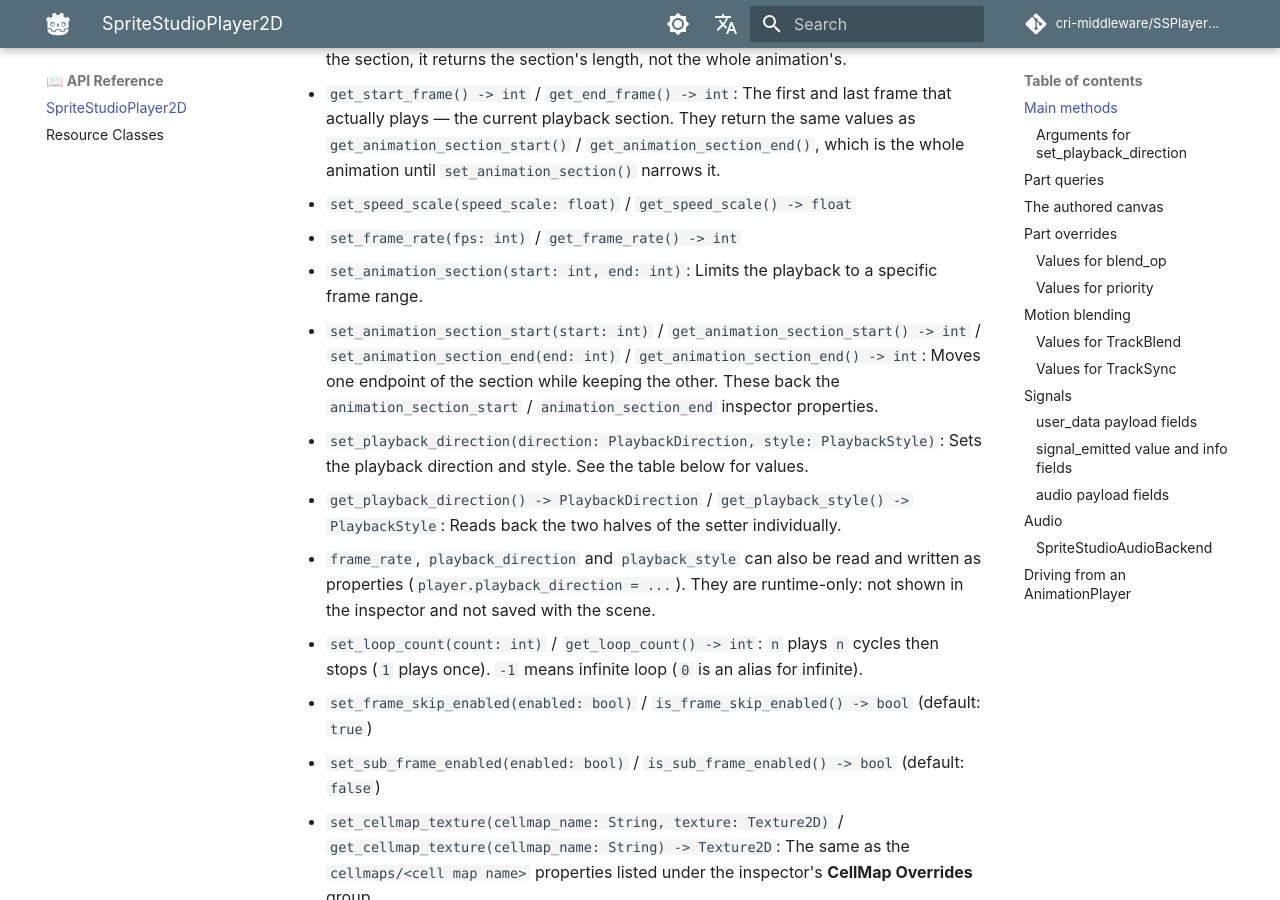
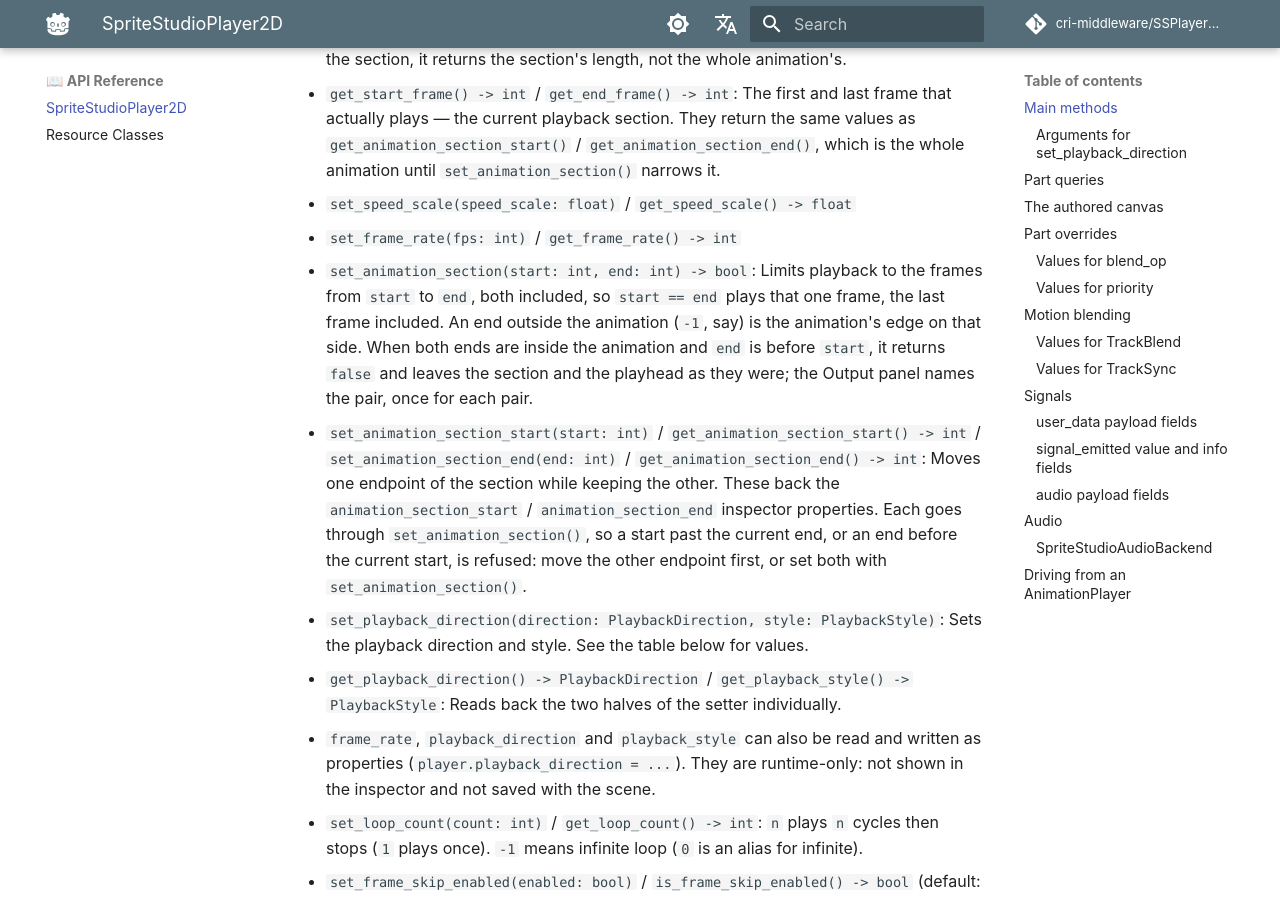
Before and after one commit to SpriteStudio/SSPlayerForGodot, an MkDocs documentation site: the page built from docs/en/api/player.md, in a window 1280 px wide and 900 px high, scrolled down 2280 px. Built offline with MkDocs 1.6.1 and Material for MkDocs 9.7.7, drawn with Linux system fonts in a browser that asks for light colours; comment, search, counter and statistics services are not loaded.

Commit message:
chore(sdk): bump the submodule to 6a48010, and refuse a backward section
Bumps the SDK from 5f7c222 to 6a48010. No .fbs change, so no binding is
regenerated. The C ABI changes one signature:
ss_runtime_set_animation_section returns bool.

cri-middleware/SpriteStudio-SDK#582 refuses a section whose end is
before its start, both ends inside the animation, with InvalidParameter,
and leaves the section and the playhead as they were. An end out of the
animation's range still means the animation's edge on that side.
set_animation_section now returns that result, and on a refusal
SpriteStudioPlayer2D warns once for each (start, end) pair, naming
both, as the SDK's API conventions ask of a command that did nothing.
The animation_section_start and animation_section_end properties keep
the other end, so moving one past the other is refused until the other
end is moved first; the class reference and the docs say so.

cri-middleware/SpriteStudio-SDK#581 lets a section start on the
animation's last frame, which fell back to the whole animation, and
(last, -1) is that frame too. Instance children are stepped by the SDK's
instance slot, so a start label on a child's last frame holds it here
as well.

The headless suite gains a case for each.

Verified with build-runtime.sh build=release from the bumped submodule,
build-extension.sh, deploy-examples.sh and run-tests.sh: 84 cases,
322 assertions, 0 failed, 0 skipped; ENGINE silent.

```diff
--- a/docs/en/api/player.md
+++ b/docs/en/api/player.md
@@ -44,8 +44,8 @@ func _ready() -> void:
 * `get_start_frame() -> int` / `get_end_frame() -> int`: The first and last frame that actually plays — the current playback section. They return the same values as `get_animation_section_start()` / `get_animation_section_end()`, which is the whole animation until `set_animation_section()` narrows it.
 * `set_speed_scale(speed_scale: float)` / `get_speed_scale() -> float`
 * `set_frame_rate(fps: int)` / `get_frame_rate() -> int`
-* `set_animation_section(start: int, end: int)`: Limits the playback to a specific frame range.
-* `set_animation_section_start(start: int)` / `get_animation_section_start() -> int` / `set_animation_section_end(end: int)` / `get_animation_section_end() -> int`: Moves one endpoint of the section while keeping the other. These back the `animation_section_start` / `animation_section_end` inspector properties.
+* `set_animation_section(start: int, end: int) -> bool`: Limits playback to the frames from `start` to `end`, both included, so `start == end` plays that one frame, the last frame included. An end outside the animation (`-1`, say) is the animation's edge on that side. When both ends are inside the animation and `end` is before `start`, it returns `false` and leaves the section and the playhead as they were; the Output panel names the pair, once for each pair.
+* `set_animation_section_start(start: int)` / `get_animation_section_start() -> int` / `set_animation_section_end(end: int)` / `get_animation_section_end() -> int`: Moves one endpoint of the section while keeping the other. These back the `animation_section_start` / `animation_section_end` inspector properties. Each goes through `set_animation_section()`, so a start past the current end, or an end before the current start, is refused: move the other endpoint first, or set both with `set_animation_section()`.
 * `set_playback_direction(direction: PlaybackDirection, style: PlaybackStyle)`: Sets the playback direction and style. See the table below for values.
 * `get_playback_direction() -> PlaybackDirection` / `get_playback_style() -> PlaybackStyle`: Reads back the two halves of the setter individually.
 * `frame_rate`, `playback_direction` and `playback_style` can also be read and written as properties (`player.playback_direction = ...`). They are runtime-only: not shown in the inspector and not saved with the scene.
```
Also changed, not shown: docs/en/workflow/usage_basic.md (+2 -2 lines), docs/ja/api/player.md (+2 -2 lines), docs/ja/workflow/usage_basic.md (+2 -2 lines), 6 other files.
